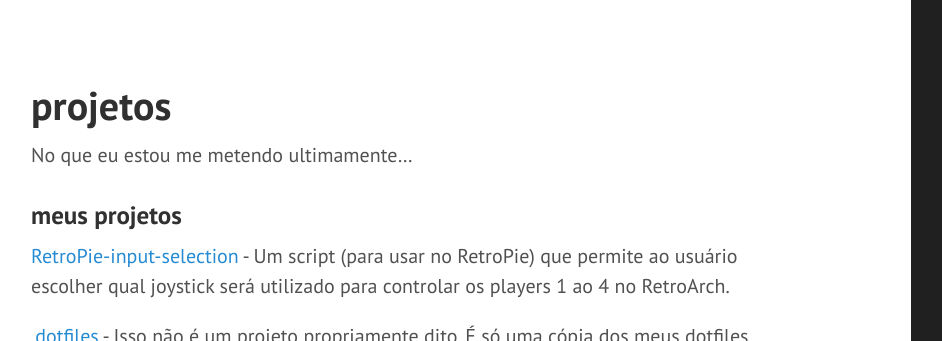
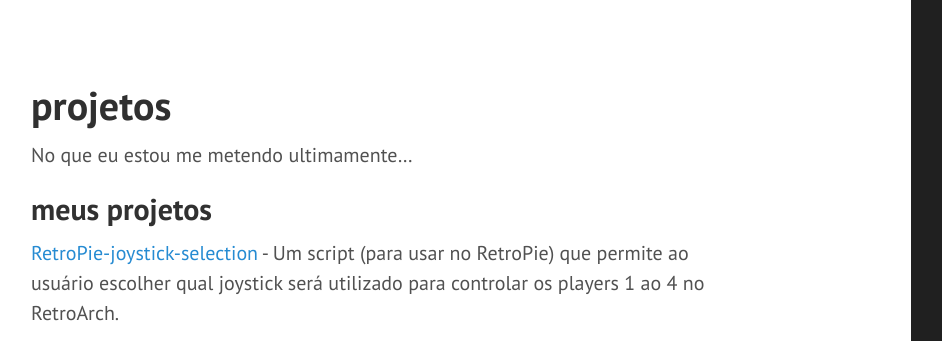
Before and after one commit to meleu/meleu.github.io, a Jekyll site: the page built from projetos.md, in a window 1280 px wide and 999 px high, cut to the strip 0-341 px from the top of the window. Shown: the whole strip, without its empty margins (69-1011 px from the left). Built offline with Jekyll 4.4.1, drawn with Linux system fonts in a browser that asks for light colours.

Commit message:
Update projetos.md

```diff
--- a/projetos.md
+++ b/projetos.md
@@ -5,9 +5,9 @@ title: projetos
 
 No que eu estou me metendo ultimamente...
 
-### meus projetos
+## meus projetos
 
-[RetroPie-input-selection](https://github.com/meleu/RetroPie-input-selection) -
+[RetroPie-joystick-selection](https://github.com/meleu/RetroPie-joystick-selection) -
 Um script (para usar no RetroPie) que permite ao usuário escolher qual
 joystick será utilizado para controlar os players 1 ao 4 no RetroArch.
 
```
